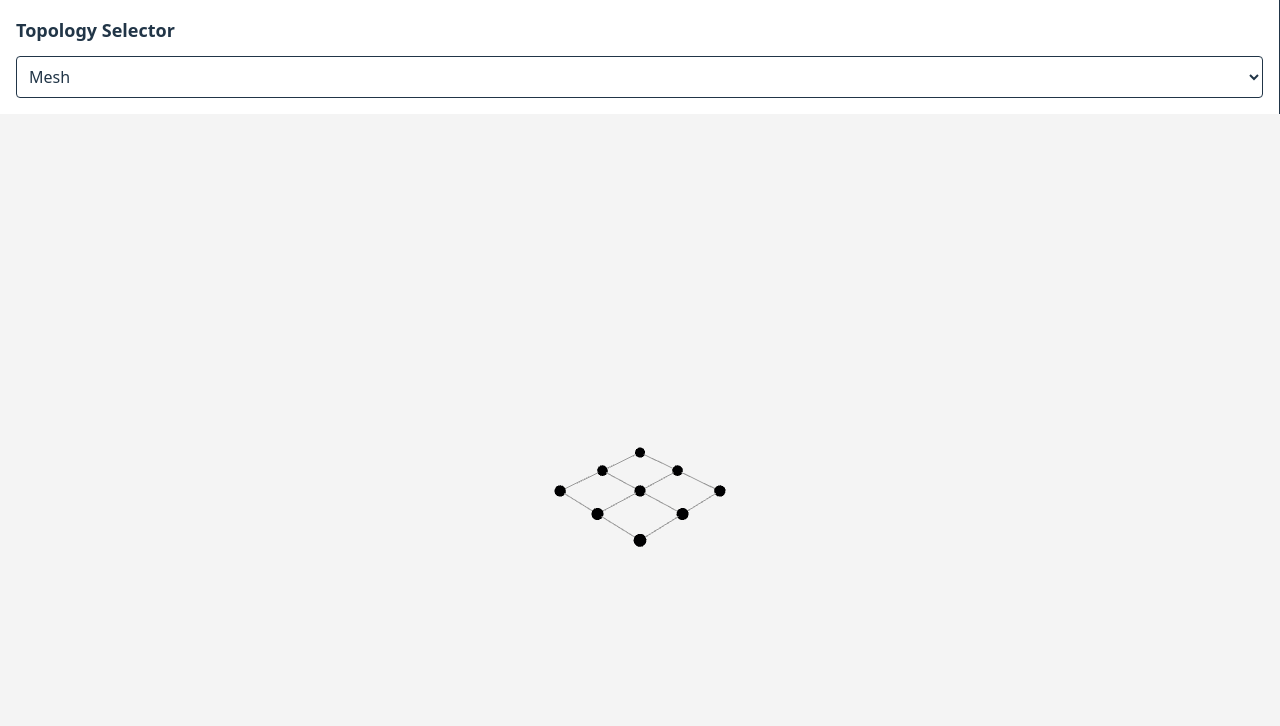
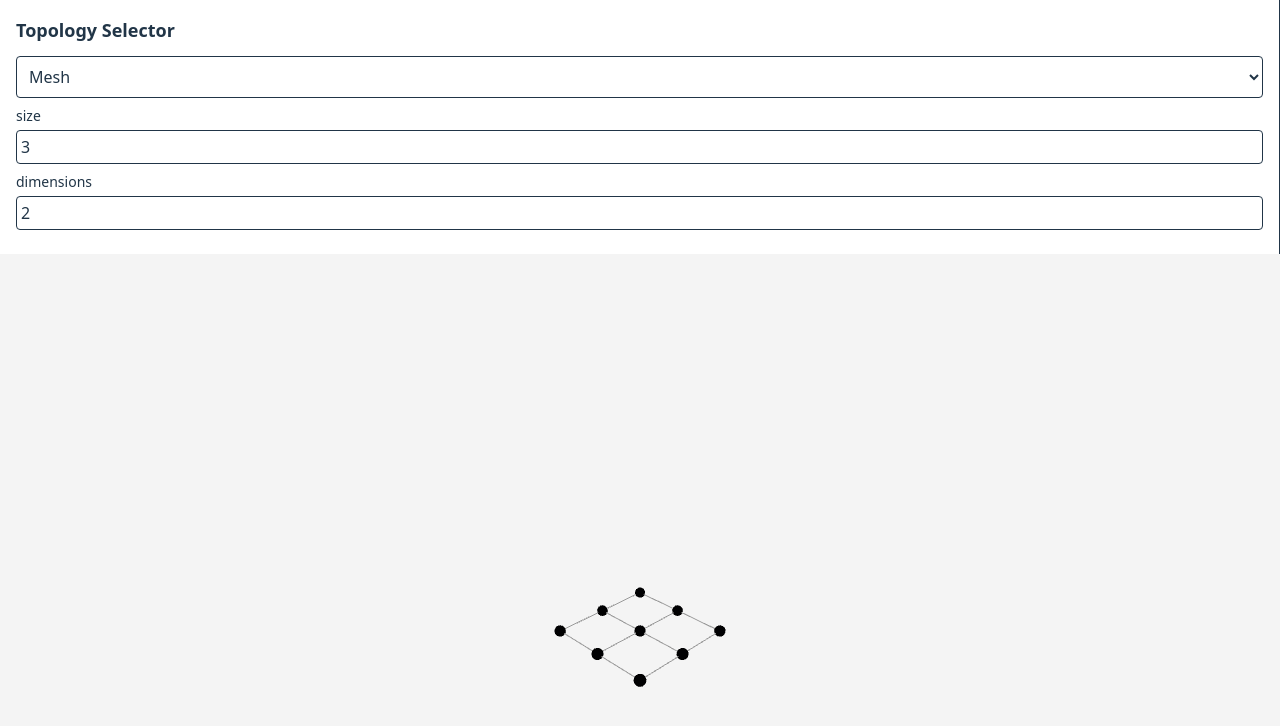
Before and after one commit to ybencab/TopoSim, a Preact app: page / in a window 1280 px wide. Shown: the top 726 px of the page. Built offline with nearby package versions, Linux system fonts and the light colour scheme.

Commit message:
add handler for topology params

```diff
--- a/src/app.jsx
+++ b/src/app.jsx
@@ -5,7 +5,7 @@ import TopologySelector from "./components/topology_selector";
 
 export function App() {
   const [selectedTopology, setSelectedTopology] = useState("mesh");
-  const [params, setParams] = useState({size: 3, dimesions: 2});
+  const [params, setParams] = useState({size: 3, dimensions: 2});
 
   const handleChange = (top, p) => {
     setSelectedTopology(top);
@@ -14,7 +14,7 @@ export function App() {
 
   return (
     <div style="width: 100vw; height: 100vh; overflow: hidden;">
-      <TopologySelector onSelect={handleChange} />
+      <TopologySelector onChange={handleChange} />
       <TopologyCanvas topology={selectedTopology} params={params} />
     </div>
   );
--- a/src/components/topology_canvas.jsx
+++ b/src/components/topology_canvas.jsx
@@ -22,12 +22,19 @@ export default function TopologyCanvas({ topology, params }) {
 function LazyTopology(importFn) {
   return (props) => {
     const [Comp, setComp] = useState(null);
+
     useEffect(() => {
-      importFn().then((mod) => setComp(() => mod.default));
-    }, []);
+      let mounted = true;
+      importFn().then((mod) => {
+        if (mounted) setComp(() => mod.default);
+      });
+      return () => { mounted = false };
+    }, [importFn]); // importFn nunca cambia, pero ok
+
     return Comp ? <Comp {...props} /> : <div class="p-4 text-gray-500">Loading...</div>;
   };
 }
+
 
 function NotImplemented(name) {
   return () => (
--- a/src/components/topology_selector.jsx
+++ b/src/components/topology_selector.jsx
@@ -1,27 +1,55 @@
 // src/components/TopologySelector.jsx
 import { useState } from "preact/hooks";
 
-export default function TopologySelector({ onSelect }) {
+const DEFAULT_PARAMS = {
+  mesh: { size: 3, dimensions: 2 },
+}
+
+export default function TopologySelector({ onChange }) {
   const [topology, setTopology] = useState("mesh");
+  const [params, setParams] = useState(DEFAULT_PARAMS.mesh);
 
-  const handleChange = (e) => {
-    const value = e.target.value;
-    setTopology(value);
-    onSelect(value);
+  const handleTopologyChange = (e) => {
+    const newTopology = e.target.value;
+    const newParams = DEFAULT_PARAMS[newTopology] || {};
+    setTopology(newTopology);
+    setParams(newParams);
+    onChange(newTopology, newParams);
   };
+
+  const handleParamChange = (e) => {
+    const { name, value } = e.target;
+    const newParams = { ...params, [name]: parseInt(value) || value };
+    setParams(newParams);
+    onChange(topology, newParams);
+  }
+
+  const paramInputs = Object.keys(params).map((key) => (
+    <div class="mb-2" key={key}>
+      <label class="block text-sm font-medium mb-1">{key}</label>
+      <input
+        type="number"
+        name={key}
+        value={params[key]}
+        onInput={handleParamChange}
+        class="p-1 border rounded w-full"
+      />
+    </div>
+  ));
 
   return (
     <div class="p-4 border-r">
       <h2 class="text-lg font-bold mb-3">Topology Selector</h2>
       <select
         value={topology}
-        onChange={handleChange}
-        class="p-2 border rounded w-full"
+        onChange={handleTopologyChange}
+        class="p-2 border rounded w-full mb-2"
       >
         <option value="mesh">Mesh</option>
         <option value="toroid">Toroid</option>
         <option value="fat-tree">Fat Tree</option>
       </select>
+      {paramInputs}
     </div>
   );
 }
--- a/src/topologies/mesh.jsx
+++ b/src/topologies/mesh.jsx
@@ -7,7 +7,24 @@ export default function Mesh({ params }) {
 
   useEffect(() => {
     const mount = mountRef.current;
+
+  // Validación de parámetros
+  const size = params?.size;
+  const dims = params?.dimensions;
+
+  if (!size || size <= 0 || ![2, 3].includes(dims)) {
+    // Mostrar mensaje de error en lugar de renderizar la topología
     while (mount.firstChild) mount.removeChild(mount.firstChild);
+    const msg = document.createElement("div");
+    msg.style.color = "red";
+    msg.style.padding = "1rem";
+    msg.textContent =
+      'Invalid parameters: "size" must be > 0 and "dimensions" must be 2 or 3.';
+    mount.appendChild(msg);
+    return;
+  }
+
+    while (mount.firstChild) mount.removeChild(mount.firstChild); // Limpiar escena previa
 
     // Escena
     const scene = new THREE.Scene();
@@ -40,10 +57,6 @@ export default function Mesh({ params }) {
     // Materiales
     const materialNode = new THREE.MeshPhongMaterial({ color: 0x1565c0 });
     const materialLink = new THREE.LineBasicMaterial({ color: 0x999999 });
-
-    // Parámetros
-    const size = params?.size || 3;
-    const dims = params?.dimensions || 2; // 2 o 3
 
     const nodes = [];
     const positions = [];
```
